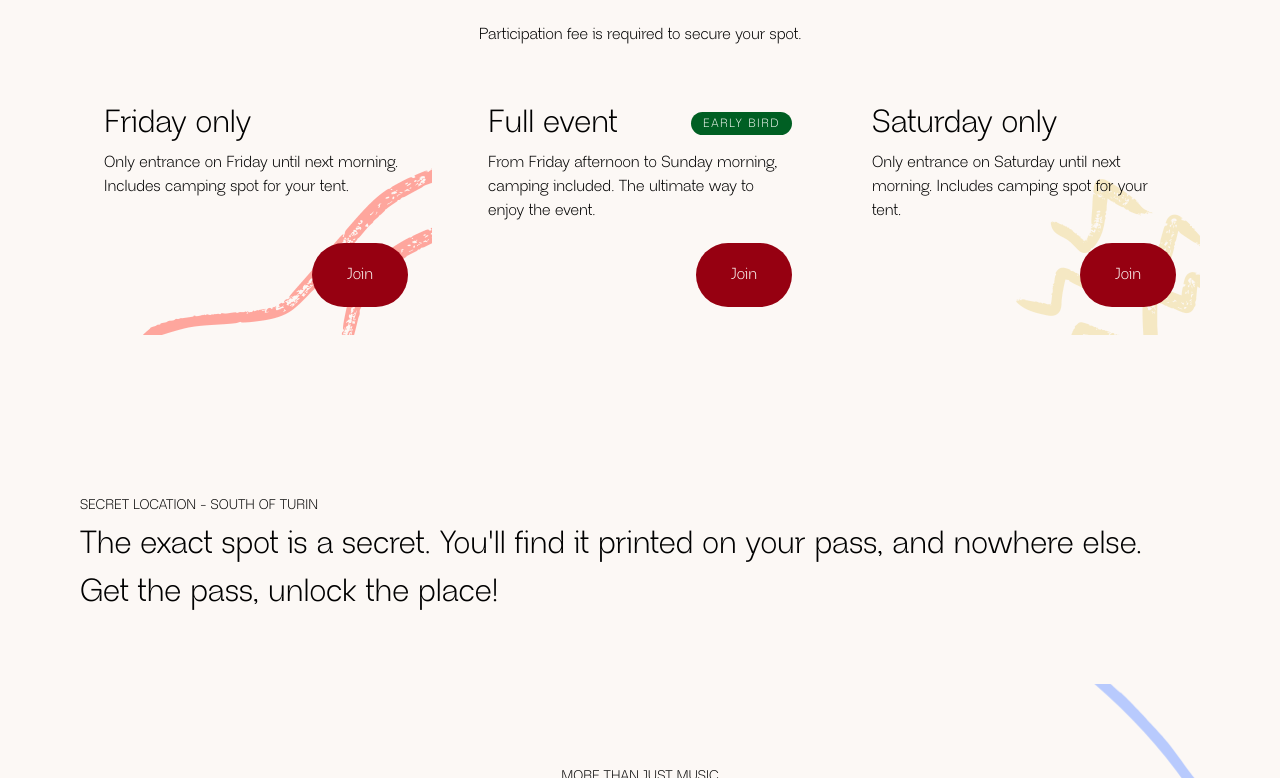
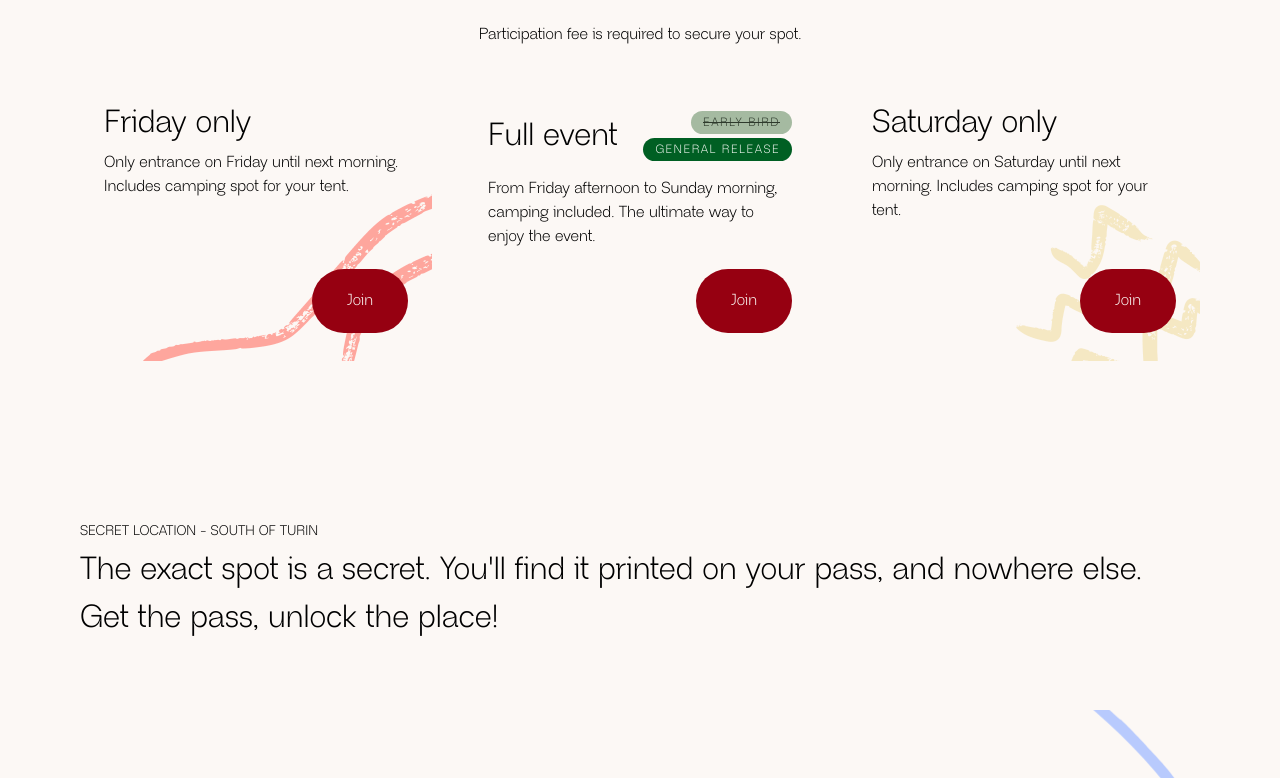
Before and after one commit to com96-stp/stp26, a React (Vite) app: page / in a window 1280 px wide. Shown: the part 922-1700 px from the top of the page. Built offline with nearby package versions, Linux system fonts and the light colour scheme.

Commit message:
content(tickets): strike "early bird" tag, add "general release"

```diff
--- a/src/components/atoms/Tag.tsx
+++ b/src/components/atoms/Tag.tsx
@@ -1,15 +1,17 @@
 interface TagProps {
   label: string
-  variant?: 'green' | 'blue' | 'orange'
+  variant?: 'green' | 'blue' | 'orange' | 'muted'
+  strikethrough?: boolean
 }
 
 const tagStyles: Record<NonNullable<TagProps['variant']>, string> = {
   green: 'bg-[var(--color-bg-fresh-1)] text-[var(--color-emerald-50)]',
   blue: 'bg-[var(--color-bg-cold)] text-[var(--color-emerald-50)]',
   orange: 'bg-[var(--color-bg-warm-1)] text-[var(--color-emerald-50)]',
+  muted: 'bg-[#A5BAA1] text-[#2E3A2C]',
 }
 
-export function Tag({ label, variant = 'green' }: TagProps) {
+export function Tag({ label, variant = 'green', strikethrough = false }: TagProps) {
   return (
     <span
       className={[
@@ -23,7 +25,7 @@ export function Tag({ label, variant = 'green' }: TagProps) {
       ].join(' ')}
       style={{ fontWeight: 'var(--weight-extrabold)' as unknown as number }}
     >
-      {label}
+      <span className={strikethrough ? 'line-through' : undefined}>{label}</span>
     </span>
   )
 }
--- a/src/components/molecules/CardTicket.tsx
+++ b/src/components/molecules/CardTicket.tsx
@@ -49,7 +49,12 @@ export function CardTicket({
         >
           {name}
         </p>
-        {showBestTag && <Tag label="EARLY BIRD" variant="green" />}
+        {showBestTag && (
+          <div className="flex flex-col items-end gap-[var(--spacing-4)]">
+            <Tag label="Early bird" variant="muted" strikethrough />
+            <Tag label="General release" variant="green" />
+          </div>
+        )}
       </div>
 
       {/* Description */}
```
